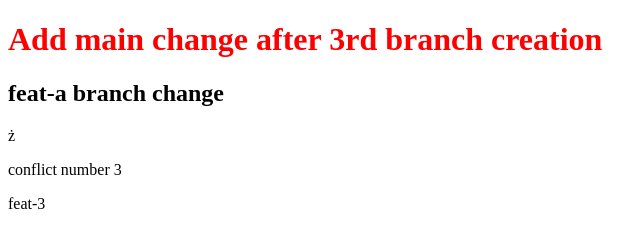
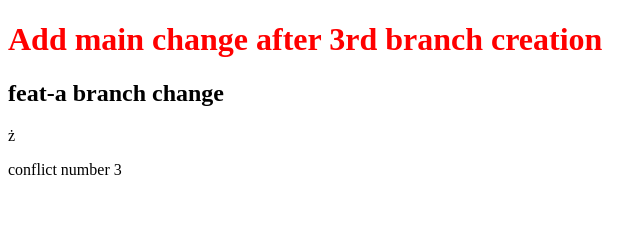
Before and after one commit to yakksiek/zaprogramuj-githuba, a plain HTML site: page index.html in a window 1280 px wide. Shown: the full height of the page, 0-640 px from the left. Drawn offline with Linux system fonts and the light colour scheme.

Commit message:
Delete one line (13) index.html

```diff
--- a/index.html
+++ b/index.html
@@ -9,6 +9,5 @@
         <h1 className="title" style="color: red">Add main change after 3rd branch creation</h1>
         <h2>feat-a branch change</h2>ż
         <p>conflict number 3</p>
-        <p>feat-3</p>
     </body>
 </html>
```
